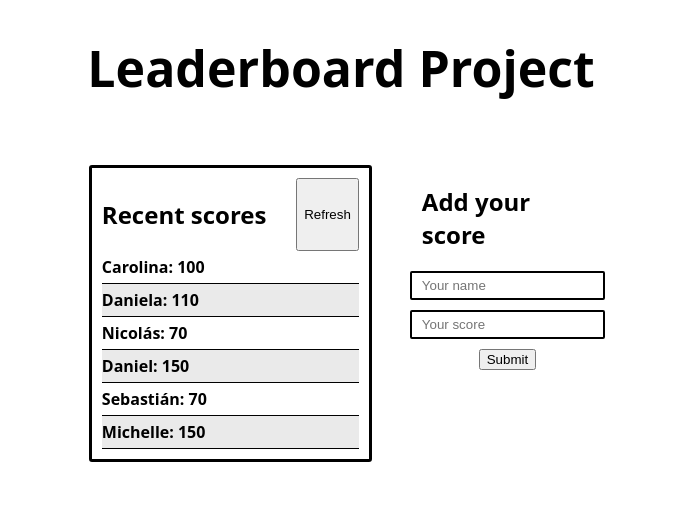
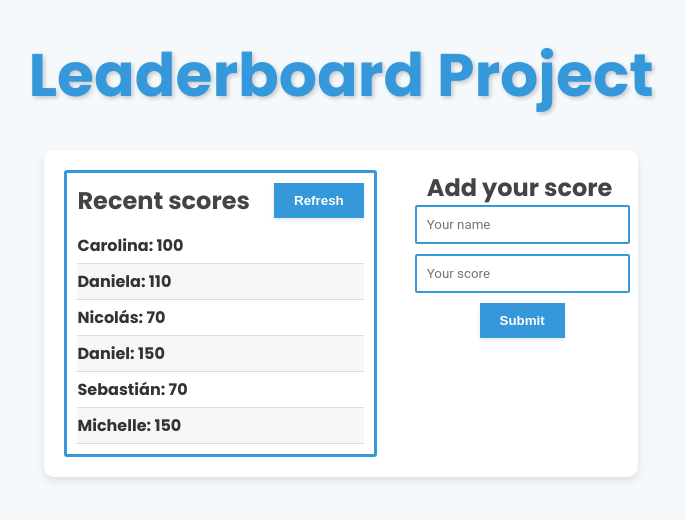
Before and after one commit to jlberbesi/Leaderboard-setup-project, a website built with webpack: page src/index.html in a window 1280 px wide. Shown: the whole page, without its empty margins (299-985 px from the left). Built offline with nearby package versions, Linux system fonts and the light colour scheme.

Commit message:
Add a but of style to the final version

```diff
--- a/src/index.css
+++ b/src/index.css
@@ -1,10 +1,28 @@
+@import url('https://fonts.googleapis.com/css2?family=Poppins:wght@400;700&display=swap');
+
+body,
+h1,
+h2,
+h3,
+h4,
+h5,
+h6,
+p,
+ul,
+li,
+form {
+  margin: 0;
+  padding: 0;
+}
+
 body {
   display: flex;
   flex-direction: column;
   align-items: center;
   justify-content: center;
   margin: 0;
-  font-family: system-ui, sans-serif;
+  font-family: 'Poppins', sans-serif;
+  background-color: #f6f9fc;
 }
 
 .header-container {
@@ -13,8 +31,11 @@ body {
 }
 
 .web-title {
-  font-size: 50px;
-  font-weight: 600;
+  font-size: 60px;
+  font-weight: 700;
+  color: #3498db;
+  margin-top: 30px;
+  text-shadow: 2px 2px 4px rgba(0, 0, 0, 0.2);
 }
 
 .main-section {
@@ -24,11 +45,15 @@ body {
   gap: 50px;
   max-width: 1000px;
   margin: 0 auto;
+  background-color: #fff;
+  padding: 20px;
+  border-radius: 10px;
+  box-shadow: 0 4px 8px rgba(0, 0, 0, 0.1);
 }
 
 .board-container {
   flex: 1.5;
-  border: 3px solid black;
+  border: 3px solid #3498db;
   border-radius: 3px;
   padding: 10px;
 }
@@ -36,25 +61,30 @@ body {
 .board-title {
   display: flex;
   justify-content: space-between;
+  align-items: center;
+  margin-bottom: 10px;
 }
 
 .subtitle {
   font-size: 24px;
-  font-weight: 600;
+  font-weight: 700;
+  color: #444;
 }
 
-.score-button {
-  background-color: transparent;
-  border: 2px solid black;
-  padding: 5px 15px;
-  font-weight: 600;
-  transition: all 0.2s;
-  box-shadow: 2px 2px 0 rgba(0, 0, 0, 0.9);
+.button {
+  background-color: #3498db;
+  color: #fff;
+  border: none;
+  padding: 10px 20px;
+  font-weight: 700;
+  transition: background-color 0.2s, transform 0.2s;
+  box-shadow: 0 2px 4px rgba(0, 0, 0, 0.1);
   cursor: pointer;
 }
 
-.score-button:hover {
-  background-color: #efefef;
+.button:hover {
+  background-color: #48a6ef;
+  transform: translateY(-2px);
 }
 
 .scores {
@@ -63,16 +93,17 @@ body {
 
 .scores-row {
   padding: 5px 0;
-  border-bottom: 1px solid black;
+  border-bottom: 1px solid #dcdcdc;
 }
 
 .row-description {
-  font-weight: 600;
+  font-weight: 700;
   margin: 0;
+  color: #333;
 }
 
 .odd-row {
-  background-color: #eaeaea;
+  background-color: #f7f7f7;
 }
 
 .form-container {
@@ -89,13 +120,27 @@ body {
 }
 
 .input-style {
-  padding: 5px 10px;
-  border: 2px solid black;
+  padding: 10px;
+  border: 2px solid #3498db;
   border-radius: 2px;
   width: 100%;
   max-width: 250px;
+  font-family: 'Roboto', sans-serif;
 }
 
 .add-btn {
+  background-color: #3498db;
+  color: #fff;
+  border: none;
+  padding: 10px 20px;
+  font-weight: 700;
+  transition: background-color 0.2s, transform 0.2s;
+  box-shadow: 0 2px 4px rgba(0, 0, 0, 0.1);
+  cursor: pointer;
   width: fit-content;
 }
+
+.add-btn:hover {
+  background-color: #ef7a48;
+  transform: translateY(-2px);
+}
```
